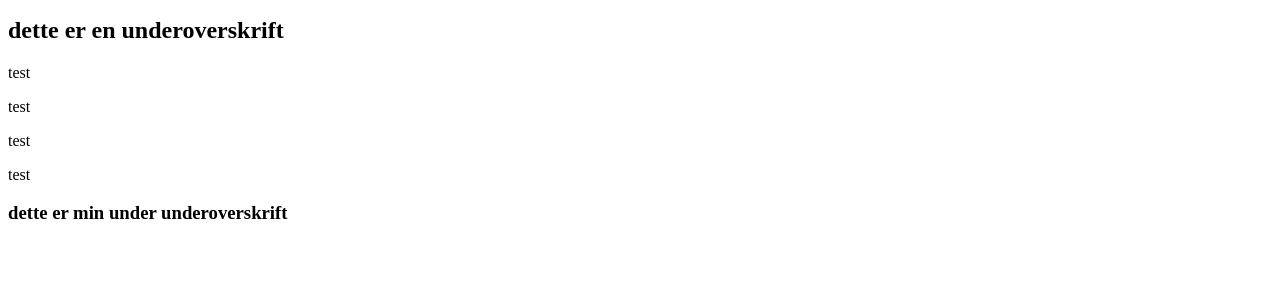
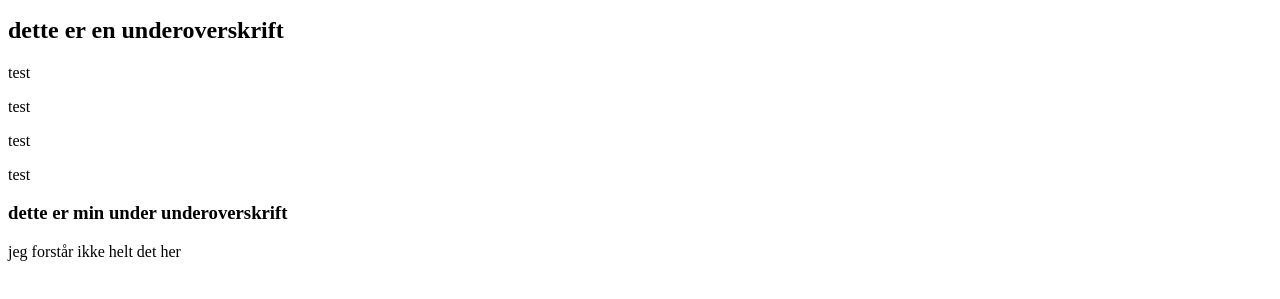
Before and after one commit to Filippahallgren/FilippaHallgren, a plain HTML site: page index.html in a window 1280 px wide. Shown: the part 119-418 px from the top of the page. Drawn offline with Linux system fonts and the light colour scheme.

Commit message:
tilføjet ptag

```diff
--- a/index.html
+++ b/index.html
@@ -18,6 +18,8 @@
 
 <h3>dette er min under underoverskrift</h3>
 
+<p>jeg forstår ikke helt det her</p>
+
 
 </body>
 </html>
```
